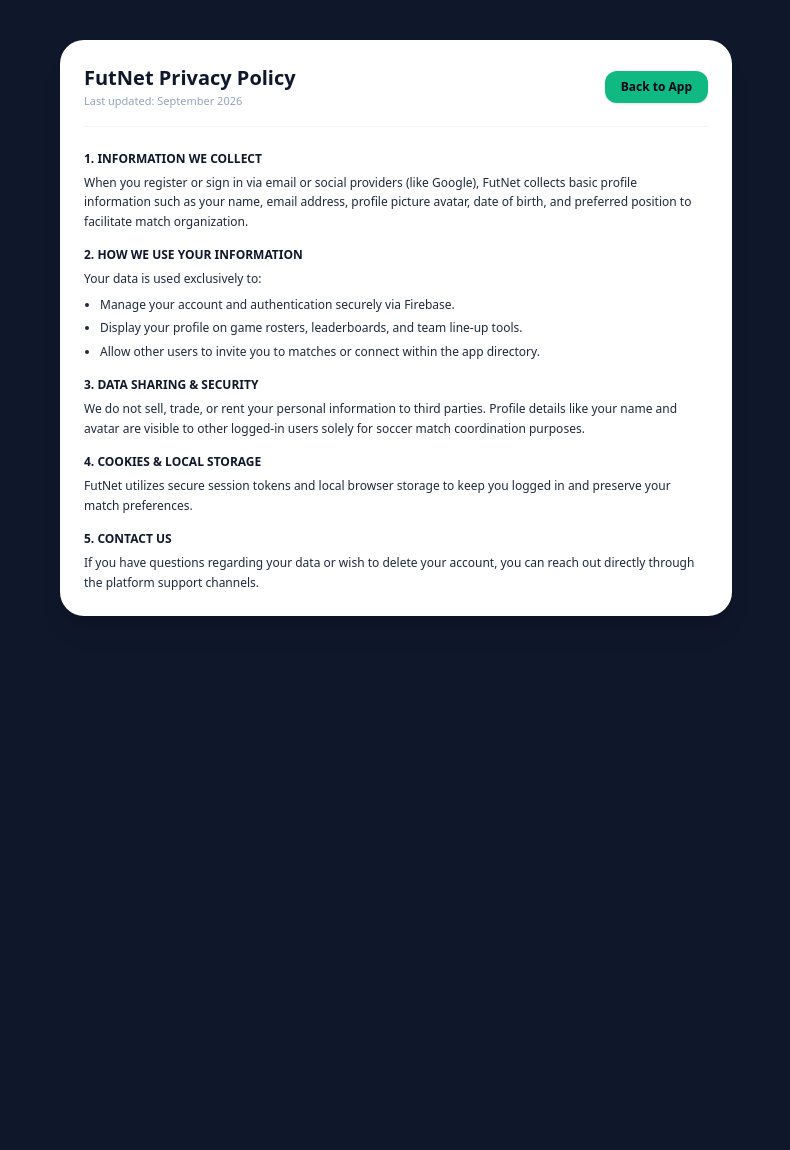
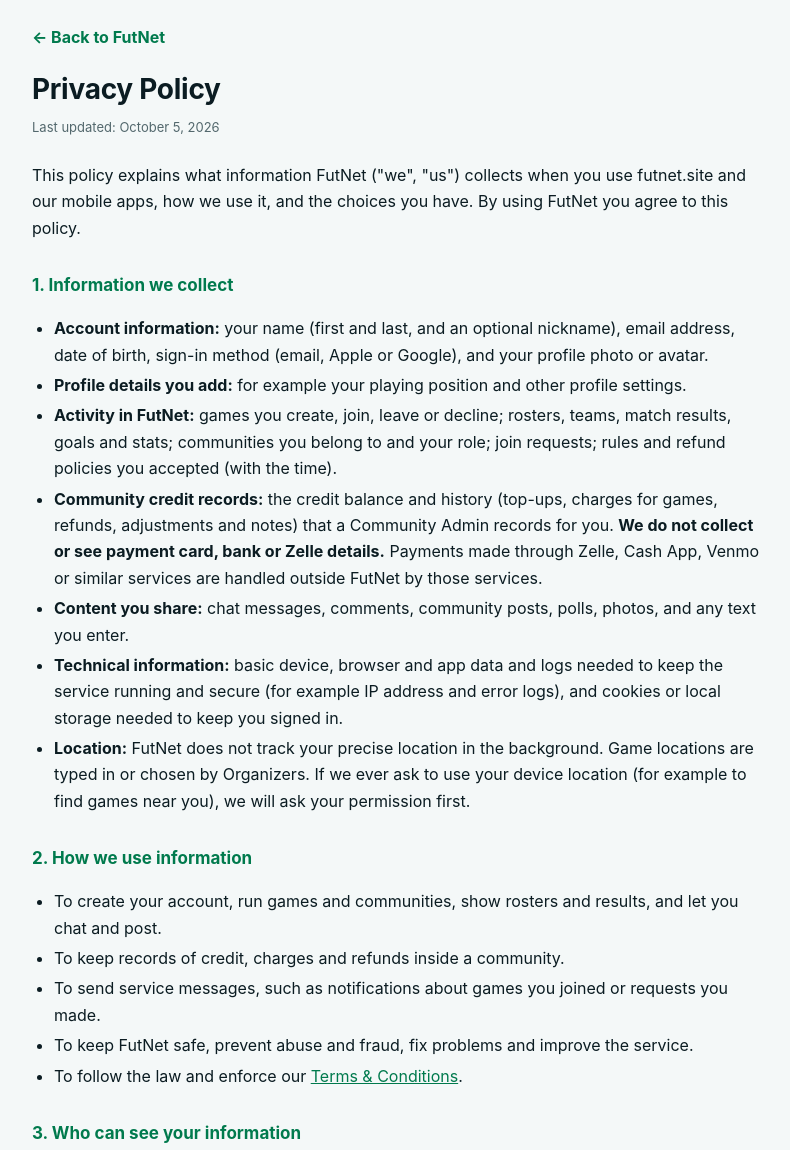
Before and after one commit to Diegoel10/futnet-site, a website: page privacy.html in a window 1280 px wide. Shown: the top 1150 px of the page, without its empty margins (244-1034 px from the left). Before the commit the page ends 800 px from the top, so only its background shows below. Drawn offline with nearby package versions, Linux system fonts and the light colour scheme.

Commit message:
Update privacy.html

```diff
--- a/privacy.html
+++ b/privacy.html
@@ -1,64 +1,96 @@
-<!DOCTYPE html>
+<!doctype html>
 <html lang="en">
 <head>
-    <meta charset="UTF-8">
-    <meta name="viewport" content="width=device-width, initial-scale=1.0">
-    <title>Privacy Policy - FutNet</title>
-    <script src="https://cdn.tailwindcss.com"></script>
-    <script>
-        tailwind.config = {
-            theme: {
-                extend: {
-                    colors: {
-                        brand: '#10b981',
-                        'brand-dark': '#059669'
-                    }
-                }
-            }
-        }
-    </script>
+<meta charset="utf-8">
+<meta name="viewport" content="width=device-width, initial-scale=1">
+<title>Privacy Policy | FutNet</title>
+<style>
+  :root { --bg:#040E13; --card:#07161d; --text:#e8f1f2; --muted:#9db3b8; --brand:#00F296; --line:rgba(255,255,255,.1); }
+  @media (prefers-color-scheme: light) { :root { --bg:#f4f8f8; --card:#ffffff; --text:#0b1c22; --muted:#53686d; --brand:#007a4d; --line:rgba(0,0,0,.12); } }
+  * { box-sizing:border-box; }
+  body { margin:0; background:var(--bg); color:var(--text); font:16px/1.65 -apple-system,BlinkMacSystemFont,"Segoe UI",Roboto,Helvetica,Arial,sans-serif; }
+  main { max-width:760px; margin:0 auto; padding:24px 16px 80px; }
+  a { color:var(--brand); }
+  .back { display:inline-block; margin-bottom:16px; font-weight:700; text-decoration:none; }
+  h1 { font-size:28px; margin:0 0 4px; letter-spacing:-.01em; }
+  .updated { color:var(--muted); font-size:13px; margin-bottom:24px; }
+  h2 { font-size:17px; margin:30px 0 8px; color:var(--brand); }
+  p, li { color:var(--text); }
+  ul { padding-left:22px; }
+  li { margin:4px 0; }
+  .box { background:var(--card); border:1px solid var(--line); border-left:4px solid var(--brand); border-radius:12px; padding:14px 16px; margin:14px 0; }
+  .box strong { color:var(--brand); }
+  .caps { font-size:14px; text-transform:uppercase; letter-spacing:.01em; }
+  footer { margin-top:40px; color:var(--muted); font-size:13px; border-top:1px solid var(--line); padding-top:16px; }
+</style>
 </head>
-<body class="bg-slate-900 text-slate-100 min-h-screen py-10 px-4">
-    <div class="max-w-2xl mx-auto p-6 bg-white rounded-3xl shadow-xl text-slate-800 space-y-6 text-xs leading-relaxed">
-        <div class="border-b border-slate-100 pb-4 flex items-center justify-between">
-            <div>
-                <h2 class="text-xl font-black text-slate-900">FutNet Privacy Policy</h2>
-                <p class="text-[11px] text-slate-400">Last updated: September 2026</p>
-            </div>
-            <a href="/" class="bg-brand text-slate-950 font-black px-4 py-2 rounded-xl text-xs shadow hover:bg-brand-dark transition">Back to App</a>
-        </div>
+<body>
+<main>
+<a class="back" href="/">&larr; Back to FutNet</a>
 
-        <div class="space-y-4 max-h-[65vh] overflow-y-auto pr-2">
-            <section class="space-y-1.5">
-                <h3 class="font-black text-slate-900 uppercase text-xs">1. Information We Collect</h3>
-                <p>When you register or sign in via email or social providers (like Google), FutNet collects basic profile information such as your name, email address, profile picture avatar, date of birth, and preferred position to facilitate match organization.</p>
-            </section>
+<h1>Privacy Policy</h1>
+<div class="updated">Last updated: October 5, 2026</div>
 
-            <section class="space-y-1.5">
-                <h3 class="font-black text-slate-900 uppercase text-xs">2. How We Use Your Information</h3>
-                <p>Your data is used exclusively to:</p>
-                <ul class="list-disc pl-4 space-y-1">
-                    <li>Manage your account and authentication securely via Firebase.</li>
-                    <li>Display your profile on game rosters, leaderboards, and team line-up tools.</li>
-                    <li>Allow other users to invite you to matches or connect within the app directory.</li>
-                </ul>
-            </section>
+<p>This policy explains what information FutNet ("we", "us") collects when you use futnet.site and our mobile apps, how we use it, and the choices you have. By using FutNet you agree to this policy.</p>
 
-            <section class="space-y-1.5">
-                <h3 class="font-black text-slate-900 uppercase text-xs">3. Data Sharing & Security</h3>
-                <p>We do not sell, trade, or rent your personal information to third parties. Profile details like your name and avatar are visible to other logged-in users solely for soccer match coordination purposes.</p>
-            </section>
+<h2>1. Information we collect</h2>
+<ul>
+  <li><b>Account information:</b> your name (first and last, and an optional nickname), email address, date of birth, sign-in method (email, Apple or Google), and your profile photo or avatar.</li>
+  <li><b>Profile details you add:</b> for example your playing position and other profile settings.</li>
+  <li><b>Activity in FutNet:</b> games you create, join, leave or decline; rosters, teams, match results, goals and stats; communities you belong to and your role; join requests; rules and refund policies you accepted (with the time).</li>
+  <li><b>Community credit records:</b> the credit balance and history (top-ups, charges for games, refunds, adjustments and notes) that a Community Admin records for you. <b>We do not collect or see payment card, bank or Zelle details.</b> Payments made through Zelle, Cash App, Venmo or similar services are handled outside FutNet by those services.</li>
+  <li><b>Content you share:</b> chat messages, comments, community posts, polls, photos, and any text you enter.</li>
+  <li><b>Technical information:</b> basic device, browser and app data and logs needed to keep the service running and secure (for example IP address and error logs), and cookies or local storage needed to keep you signed in.</li>
+  <li><b>Location:</b> FutNet does not track your precise location in the background. Game locations are typed in or chosen by Organizers. If we ever ask to use your device location (for example to find games near you), we will ask your permission first.</li>
+</ul>
 
-            <section class="space-y-1.5">
-                <h3 class="font-black text-slate-900 uppercase text-xs">4. Cookies & Local Storage</h3>
-                <p>FutNet utilizes secure session tokens and local browser storage to keep you logged in and preserve your match preferences.</p>
-            </section>
+<h2>2. How we use information</h2>
+<ul>
+  <li>To create your account, run games and communities, show rosters and results, and let you chat and post.</li>
+  <li>To keep records of credit, charges and refunds inside a community.</li>
+  <li>To send service messages, such as notifications about games you joined or requests you made.</li>
+  <li>To keep FutNet safe, prevent abuse and fraud, fix problems and improve the service.</li>
+  <li>To follow the law and enforce our <a href="/terms.html">Terms &amp; Conditions</a>.</li>
+</ul>
 
-            <section class="space-y-1.5">
-                <h3 class="font-black text-slate-900 uppercase text-xs">5. Contact Us</h3>
-                <p>If you have questions regarding your data or wish to delete your account, you can reach out directly through the platform support channels.</p>
-            </section>
-        </div>
-    </div>
+<h2>3. Who can see your information</h2>
+<ul>
+  <li><b>Other users:</b> your name, photo, position and stats may be shown on rosters, in communities, in chats, on leaderboards and in the player directory. Posts and chats are visible to the people in that game or community. Community Admins and Organizers can see members' names, roster status, and credit balance and history in their community.</li>
+  <li><b>Service providers:</b> we use Google Firebase (authentication, database, hosting and storage) and similar providers to run FutNet. They process data for us under their own terms and privacy policies.</li>
+  <li><b>Legal reasons:</b> we may disclose information if required by law or to protect people's safety, our rights or the service.</li>
+  <li><b>We do not sell your personal information</b> and do not share it with advertisers.</li>
+</ul>
+
+<h2>4. Payments between users</h2>
+<p>If you pay a Community Admin or Organizer (for example by Zelle), that is a transaction between you and that person under the payment service's rules. We do not receive that money or your payment details and are not responsible for it. See section 4 of our <a href="/terms.html">Terms &amp; Conditions</a>.</p>
+
+<h2>5. How long we keep information</h2>
+<p>We keep your information while your account is active and as needed to run the service, resolve disputes, keep community records (such as past rosters, results and credit history) and meet legal obligations. When you delete your account we remove or de-identify your personal profile, but some records other members rely on may remain in a limited form (for example "Player" on a past roster) where needed.</p>
+
+<h2>6. Your choices and rights</h2>
+<ul>
+  <li>You can edit your name, photo and profile details in the app at any time.</li>
+  <li>You can ask us to access, correct or delete your information, or delete your account, by emailing us at the address below. We will respond within a reasonable time, and within the time required by law where it applies (for example California and other US state privacy laws, or GDPR for people in the EU/UK).</li>
+  <li>You can leave communities and games at any time.</li>
+  <li>You can turn off notifications in your device settings.</li>
+</ul>
+
+<h2>7. Security</h2>
+<p>We use reasonable measures to protect your information, including secure connections (HTTPS) and access controls. No online service is 100% secure, so we cannot guarantee absolute security. Please use a strong password and keep it private.</p>
+
+<h2>8. Children</h2>
+<p>FutNet is not meant for children under 13, and we do not knowingly collect information from them. If you believe a child under 13 has given us information, contact us and we will delete it. Users under 18 should use FutNet only with a parent or guardian's permission.</p>
+
+<h2>9. International users</h2>
+<p>FutNet is operated from the United States, and your information may be processed and stored in the US or other countries where our providers operate.</p>
+
+<h2>10. Changes to this policy</h2>
+<p>We may update this policy. We will change the date above, and for important changes we may notify you in the app. Continued use after a change means you accept it.</p>
+
+<h2>11. Contact</h2>
+<p>Privacy questions or requests: <a href="mailto:[YOUR CONTACT EMAIL]">[YOUR CONTACT EMAIL]</a></p>
+
+<footer>&copy; FutNet. <a href="/terms.html">Terms &amp; Conditions</a> &middot; <a href="/privacy.html">Privacy Policy</a></footer>
+</main>
 </body>
 </html>
```
